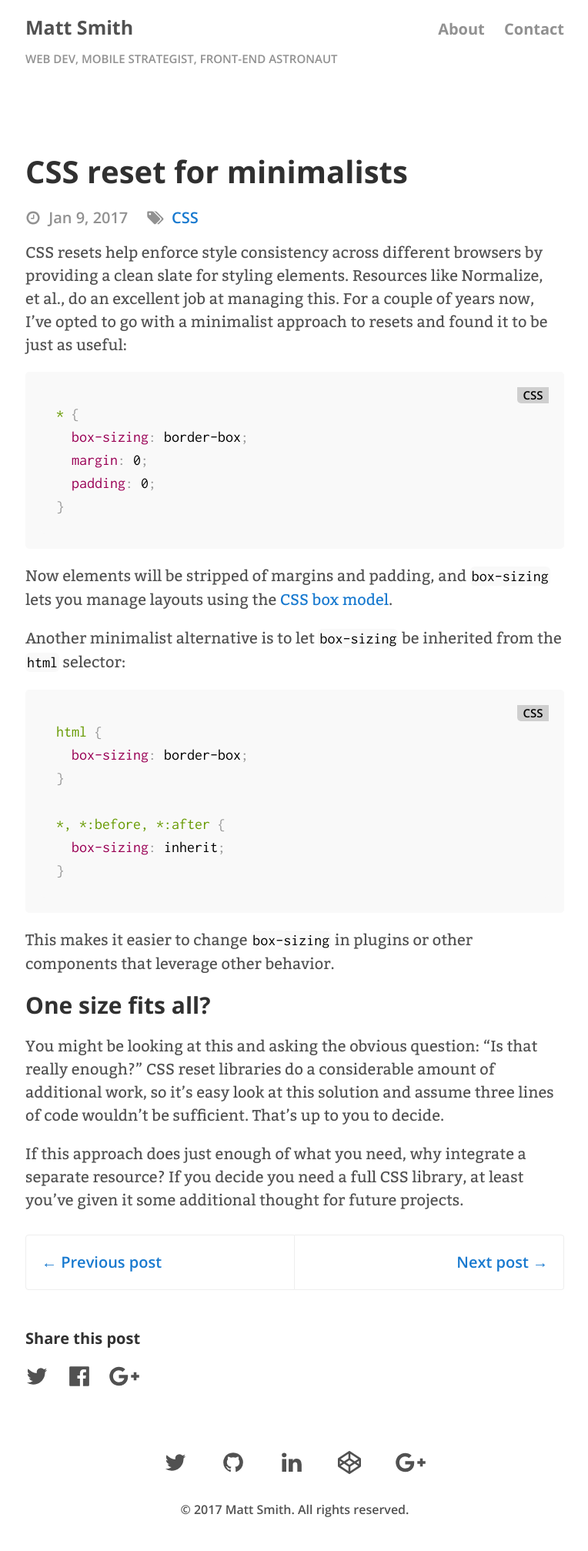
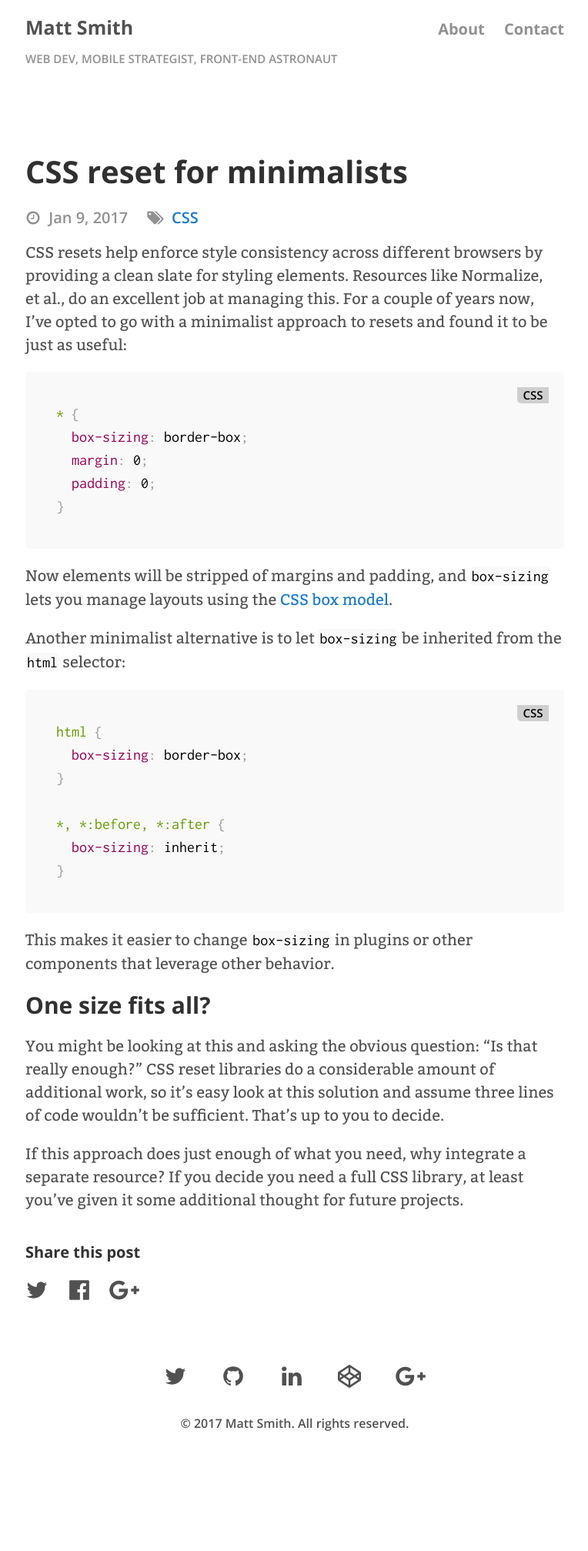
Before and after one commit to AllThingsSmitty/allthingssmitty.github.io, a Jekyll site: the page built from _posts/2017-01-09-css-reset-for-minimalists.md, in a window 1280 px wide. Shown: the whole page at 77% size, without its empty margins (257-1021 px from the left). Built offline with Jekyll 4.4.1, drawn with Linux system fonts in a browser that asks for light colours; comment, search, counter and statistics services are not loaded; after the commit the page ends 1903 px from its top, so only the background shows below that; some of the changed lines change nothing that is shown.

Commit message:
Removed prev-next buttons

```diff
--- a/_layouts/post.html
+++ b/_layouts/post.html
@@ -11,8 +11,6 @@ layout: default
   {{ content }}
 </article>
 
-{% include prev-next.html %}
-
 {% include share-page.html %}
 
 {% include comments.html %}
```
